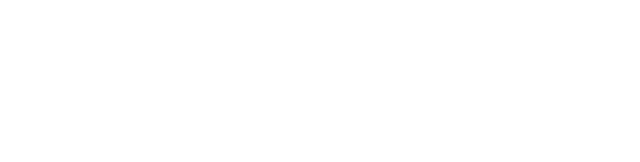
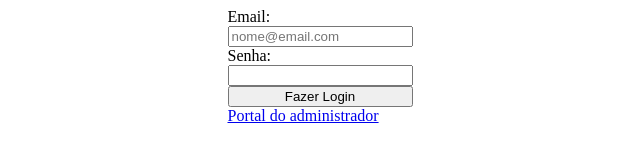
Before and after one commit to NakeleKantoo/TrabalhoLabBD-SDF, a plain HTML site: page index.html in a window 1280 px wide. Shown: the whole page, without its empty margins (320-960 px from the left). Drawn offline with Linux system fonts and the light colour scheme.

Commit message:
Update base web files

```diff
--- a/index.html
+++ b/index.html
@@ -2,11 +2,22 @@
 <html lang="">
   <head>
     <meta charset="utf-8">
+    <link rel="stylesheet" href="style.css">
     <title></title>
   </head>
   <body>
-    <header></header>
-    <main></main>
-    <footer></footer>
+    <div class="center">
+      <div class="login">
+        <form id="loginForm" class="loginForm">
+          <label>Email:</label>
+          <input type="text" id="loginEmail" placeholder="nome@email.com">
+          <label>Senha:</label>
+          <input type="text" id="loginPass">
+          <input type="button" id="loginConfirm" value="Fazer Login" onclick="verify()">
+        </form>
+        <a href="./admin">Portal do administrador</a>
+      </div>
+    </div>
+    <script src="script.js"></script>
   </body>
 </html>
--- a/script.js
+++ b/script.js
@@ -0,0 +1,6 @@
+function verify() {
+    var email = document.getElementById("loginEmail").value;
+    var pass = document.getElementById("loginPass").value;
+    console.log(email);
+    console.log(pass);
+}
--- a/style.css
+++ b/style.css
@@ -0,0 +1,14 @@
+
+.loginForm {
+    display: flex;
+    flex-direction: column;
+    width: fit-content;
+}
+
+.login {
+    flex-direction: column;
+}
+.center {
+    display: flex;
+    justify-content: center;
+}
```
Also changed, not shown: Database makeup.md (+3 -3 lines), admin/index.html (added, +12 -0 lines).
